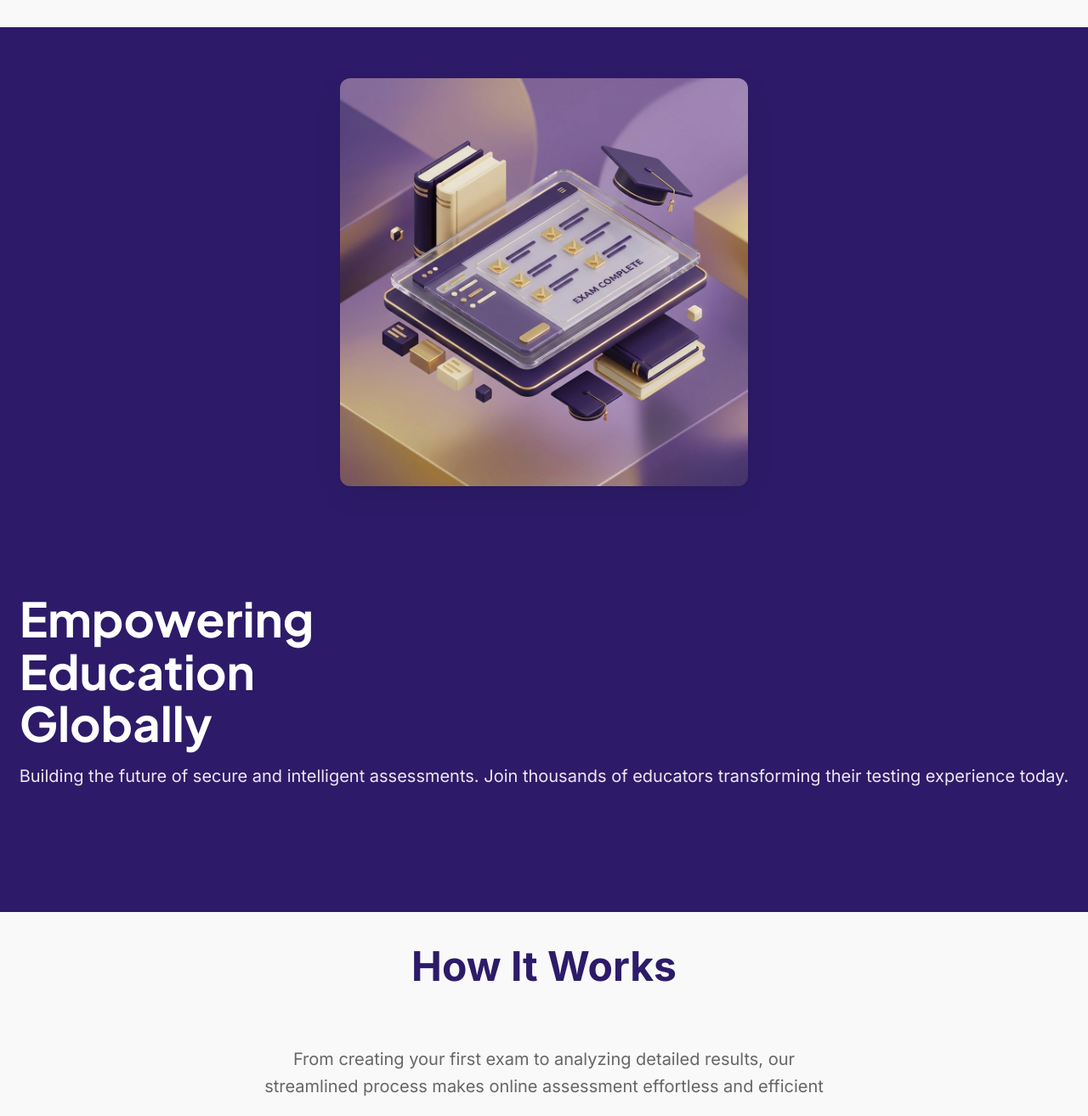
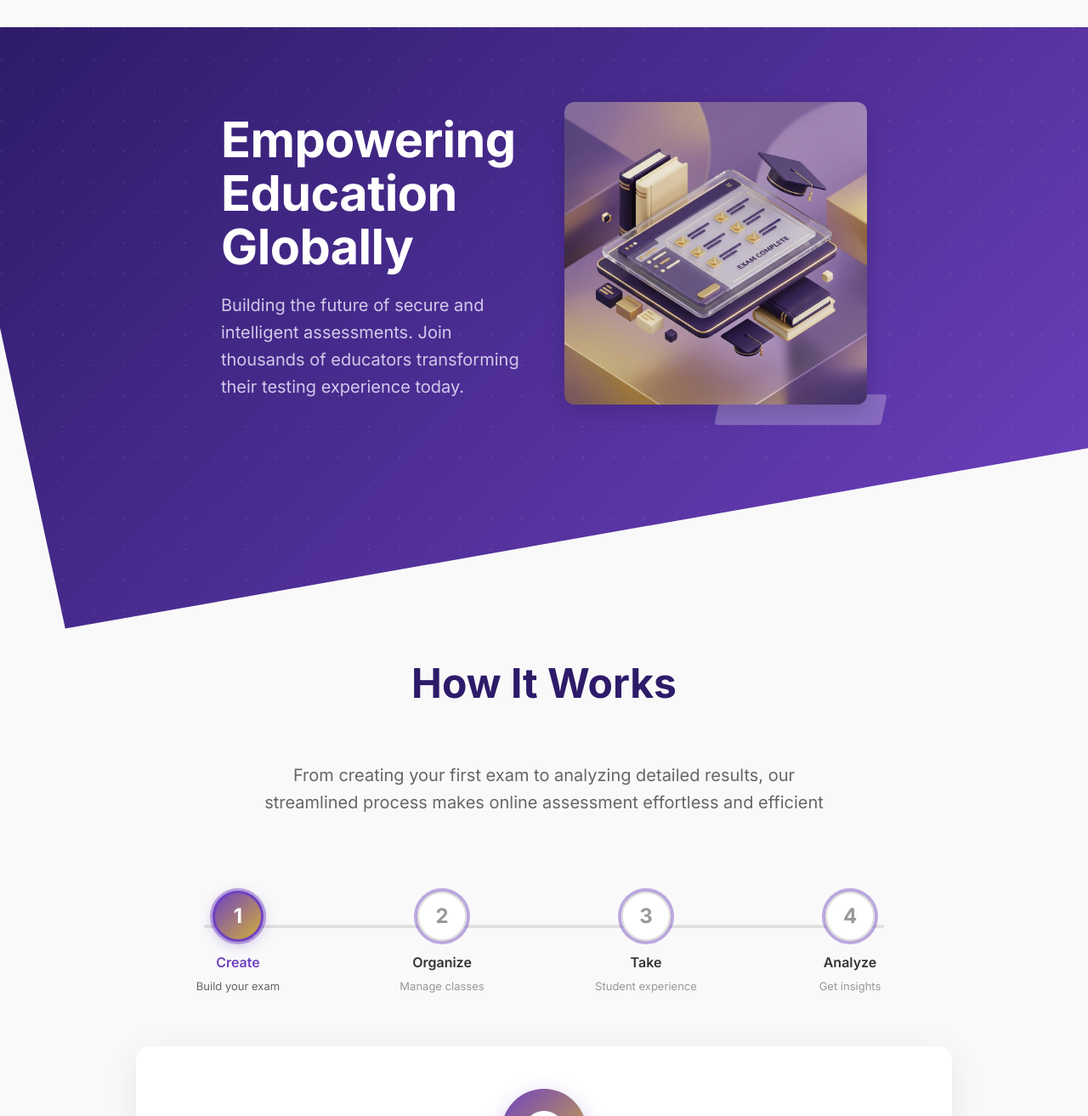
Before and after one commit to Profeso1012/ExamZen-dev, a Flask app: page /about in a window 1280 px wide. Shown: the part 66-1379 px from the top of the page at 85% size. Run offline with Flask 2, Linux system fonts and the light colour scheme.

Commit message:
updated about.html using iglobal hero layout

```diff
--- a/examzen/templates/about.html
+++ b/examzen/templates/about.html
@@ -1,32 +1,44 @@
-<!-- ==================== NEW ABOUT.HTML ==================== -->
 {% extends "layout.html" %}
 {% block content %}
-<!-- Remove.bg Style Hero (Purple Theme) -->
-<header class="remove-hero purple-theme about-hero-section">
-    <div class="container">
-        <div class="remove-hero-wrapper align-items-center">
-            <!-- Left: Image -->
-            <div class="hero-left-section about-hero-img-wrap">
-                <div class="hero-media-container shadow-lg">
-                    <img src="{{ url_for('static', filename='images/landing_3d.png') }}" class="hero-media-preview"
+
+<!-- ============================================================
+     HERO — iGlobals layout pattern + ExamZen purple identity
+     ============================================================ -->
+<header class="about-hero-section">
+
+    <!-- dot-grid texture (mirrors iGlobals) -->
+    <div class="about-hero-dots"></div>
+
+    <div class="container about-hero-content">
+        <div class="about-hero-grid">
+
+            <!-- LEFT: bold text (iGlobals puts text first on desktop too) -->
+            <div class="about-hero-text-col reveal-left">
+                <h1 class="about-hero-title text-white">
+                    Empowering<br>Education<br>Globally
+                </h1>
+                <p class="about-hero-sub text-light-purple">
+                    Building the future of secure and intelligent assessments.
+                    Join thousands of educators transforming their testing experience today.
+                </p>
+            </div>
+
+            <!-- RIGHT: image -->
+            <div class="about-hero-img-col reveal-right">
+                <div class="about-hero-img-frame">
+                    <img src="{{ url_for('static', filename='images/landing_3d.png') }}"
+                         class="about-hero-img shadow-lg"
                          alt="ExamZen Preview">
                 </div>
             </div>
 
-            <!-- Right: Bold Text -->
-            <div class="hero-right-section about-hero-text">
-                <h1 class="hero-main-title text-white mb-4 about-hero-title">
-                    Empowering<br>Education<br>Globally
-                </h1>
-                <p class="hero-sub-text text-light-purple mb-4 about-hero-sub">
-                    Building the future of secure and intelligent assessments.
-                    Join thousands of educators transforming their testing experience today.
-                </p>
-            </div>
         </div>
     </div>
 </header>
 
+<!-- ============================================================
+     REST OF PAGE  (unchanged)
+     ============================================================ -->
 <div class="container py-5">
     <!-- How It Works -->
     <div class="mb-5 hiw-section">
@@ -154,19 +165,197 @@
     </div>
 </section>
 
+<!-- ============================================================
+     STYLES
+     ============================================================ -->
 <style>
-    /* =============================================
-       DESKTOP BASE — rem / % / clamp throughout
-       ============================================= */
+
+/* =============================================================
+   HERO — base (mobile-first)
+   ============================================================= */
+.about-hero-section {
+    position: relative;
+    overflow: visible;               /* let clip do the cutting */
+    background: linear-gradient(135deg, #2D1B69, #6f42c1);
+    color: white;
+
+    /* Mobile: gentle bottom diagonal, nothing on the sides */
+    clip-path: polygon(0% 0%, 100% 0%, 100% 88%, 0% 100%);
+
+    padding-top: 4rem;
+    display: flex;
+    align-items: center;
+}
+
+/* dot-grid texture overlay */
+.about-hero-dots {
+    position: absolute;
+    inset: 0;
+    opacity: 0.08;
+    z-index: 0;
+    background-image: radial-gradient(circle at 2px 2px, white 1px, transparent 0);
+    background-size: 36px 36px;
+    pointer-events: none;
+}
+
+/* inner wrapper — padding-bottom pushes content above the angled cut */
+.about-hero-content {
+    position: relative;
+    z-index: 1;
+    width: 100%;
+    padding-top: 1rem;
+    padding-bottom: 5rem;   /* mobile clearance */
+}
+
+/* two-column grid */
+.about-hero-grid {
+    display: grid;
+    grid-template-columns: 1fr;     /* single column on mobile */
+    gap: 2rem;
+    align-items: center;
+}
+
+/* TEXT column */
+.about-hero-text-col {
+    text-align: center;
+}
 
 .about-hero-title {
-        font-size: 3.5rem;
+    font-size: clamp(2rem, 9vw, 3.5rem);
+    font-weight: 800;
     line-height: 1.1;
-    }
-    .about-hero-sub {
-        font-size: 1.25rem;
+    margin-bottom: 1.25rem;
+    letter-spacing: -0.01em;
 }
 
+.about-hero-sub {
+    font-size: clamp(0.88rem, 3.5vw, 1.25rem);
+    line-height: 1.6;
+    opacity: 0.9;
+    max-width: 480px;
+    margin: 0 auto;
+}
+
+/* IMAGE column */
+.about-hero-img-col {
+    display: flex;
+    justify-content: center;
+}
+
+.about-hero-img-frame {
+    position: relative;
+    display: inline-block;
+    max-width: 320px;
+    width: 100%;
+}
+
+/* decorative accent bar (mirrors iGlobals image-frame::after) */
+.about-hero-img-frame::after {
+    content: '';
+    position: absolute;
+    bottom: -16px;
+    right: -20px;
+    width: 55%;
+    height: 36px;
+    background: rgba(255, 255, 255, 0.25);
+    border-radius: 4px;
+    z-index: -1;
+    transform: skewX(-12deg);
+    transition: transform 0.3s ease, background 0.3s ease;
+}
+.about-hero-img-frame:hover::after {
+    transform: skewX(-12deg) translateY(-4px);
+    background: rgba(255, 255, 255, 0.35);
+}
+
+.about-hero-img {
+    width: 100%;
+    height: auto;
+    border-radius: 0.75rem;
+    max-height: 240px;
+    object-fit: contain;
+}
+
+/* scroll-reveal helpers (mirrors iGlobals) */
+.reveal-left {
+    opacity: 0;
+    transform: translateX(-40px);
+    transition: opacity 0.8s cubic-bezier(0.5, 0, 0, 1),
+                transform 0.8s cubic-bezier(0.5, 0, 0, 1);
+}
+.reveal-left.active {
+    opacity: 1;
+    transform: translateX(0);
+}
+.reveal-right {
+    opacity: 0;
+    transform: translateX(40px);
+    transition: opacity 0.8s cubic-bezier(0.5, 0, 0, 1) 0.2s,
+                transform 0.8s cubic-bezier(0.5, 0, 0, 1) 0.2s;
+}
+.reveal-right.active {
+    opacity: 1;
+    transform: translateX(0);
+}
+
+/* =============================================================
+   HERO — tablet/desktop (md ≥ 768px)
+   ============================================================= */
+@media (min-width: 768px) {
+    .about-hero-section {
+        /* Full iGlobals polygon — left-side notch + angled bottom */
+        clip-path: polygon(0% 0%, 100% 0%, 100% 72%, 6% 100%, 0% 52%);
+        min-height: 82vh;
+        padding-top: 2.5rem;
+    }
+
+    .about-hero-content {
+        padding-top: 3rem;
+        padding-bottom: 14rem;   /* must clear the 0%→52% left slant */
+    }
+
+    .about-hero-grid {
+        grid-template-columns: 1fr 1fr;
+        gap: 3rem;
+    }
+
+    .about-hero-text-col {
+        text-align: left;
+    }
+
+    .about-hero-sub {
+        margin: 0;
+    }
+
+    .about-hero-title {
+        font-size: clamp(2.8rem, 5vw, 3.5rem);
+    }
+
+    .about-hero-img {
+        max-height: none;
+        object-fit: unset;
+    }
+
+    .about-hero-img-frame {
+        max-width: 100%;
+    }
+}
+
+@media (min-width: 1024px) {
+    .about-hero-section {
+        clip-path: polygon(0% 0%, 100% 0%, 100% 70%, 6% 100%, 0% 50%);
+    }
+    .about-hero-content {
+        padding-bottom: 16rem;
+    }
+    .about-hero-title {
+        font-size: clamp(3rem, 4.5vw, 3.75rem);
+    }
+}
+
+/* =============================================================
+   How It Works section
+   ============================================================= */
 .section-heading {
     font-size: 3rem;
     padding-top: 2.2rem;
@@ -522,17 +609,29 @@
 </style>
 
 <script>
+    /* ── stepper ── */
     function showElegantStep(index) {
         const navs = document.querySelectorAll('.elegant-step-item');
         navs.forEach(nav => nav.classList.remove('active'));
         navs[index].classList.add('active');
 
-        const progressBar = document.getElementById('progressActive');
-        progressBar.style.width = (index / (navs.length - 1)) * 100 + '%';
+        document.getElementById('progressActive').style.width =
+            (index / (navs.length - 1)) * 100 + '%';
 
         document.querySelectorAll('.elegant-step-pane')
             .forEach(p => p.classList.remove('active'));
         document.getElementById('elegant-step-' + index).classList.add('active');
     }
+
+    /* ── scroll-reveal (mirrors iGlobals IntersectionObserver) ── */
+    (function () {
+        const obs = new IntersectionObserver(
+            entries => entries.forEach(e => { if (e.isIntersecting) e.target.classList.add('active'); }),
+            { threshold: 0.1, rootMargin: '0px 0px -40px 0px' }
+        );
+        document.querySelectorAll('.reveal-left, .reveal-right')
+            .forEach(el => obs.observe(el));
+    })();
 </script>
+
 {% endblock %}
```
Also changed, not shown: other parts of examzen/templates/about.html (+25 -128 lines). Lines whose indentation alone changed are shown as unchanged.
